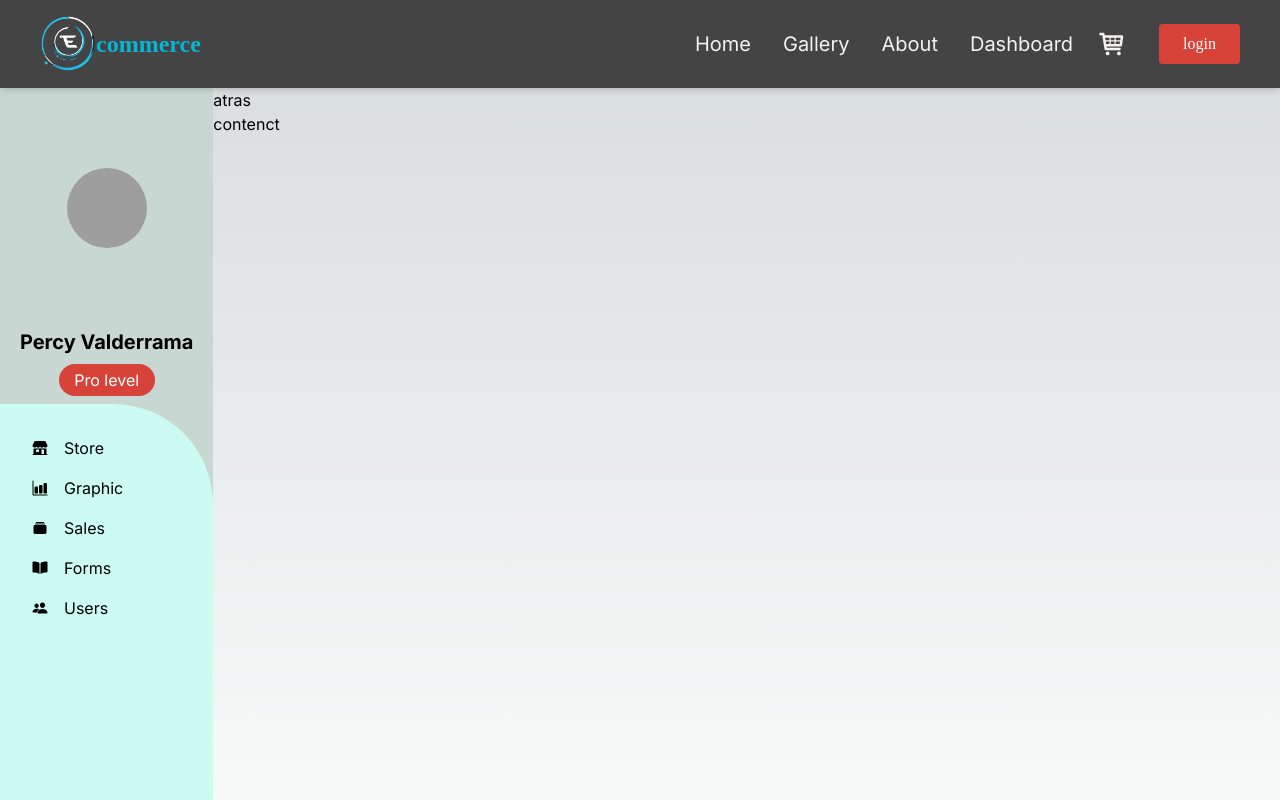
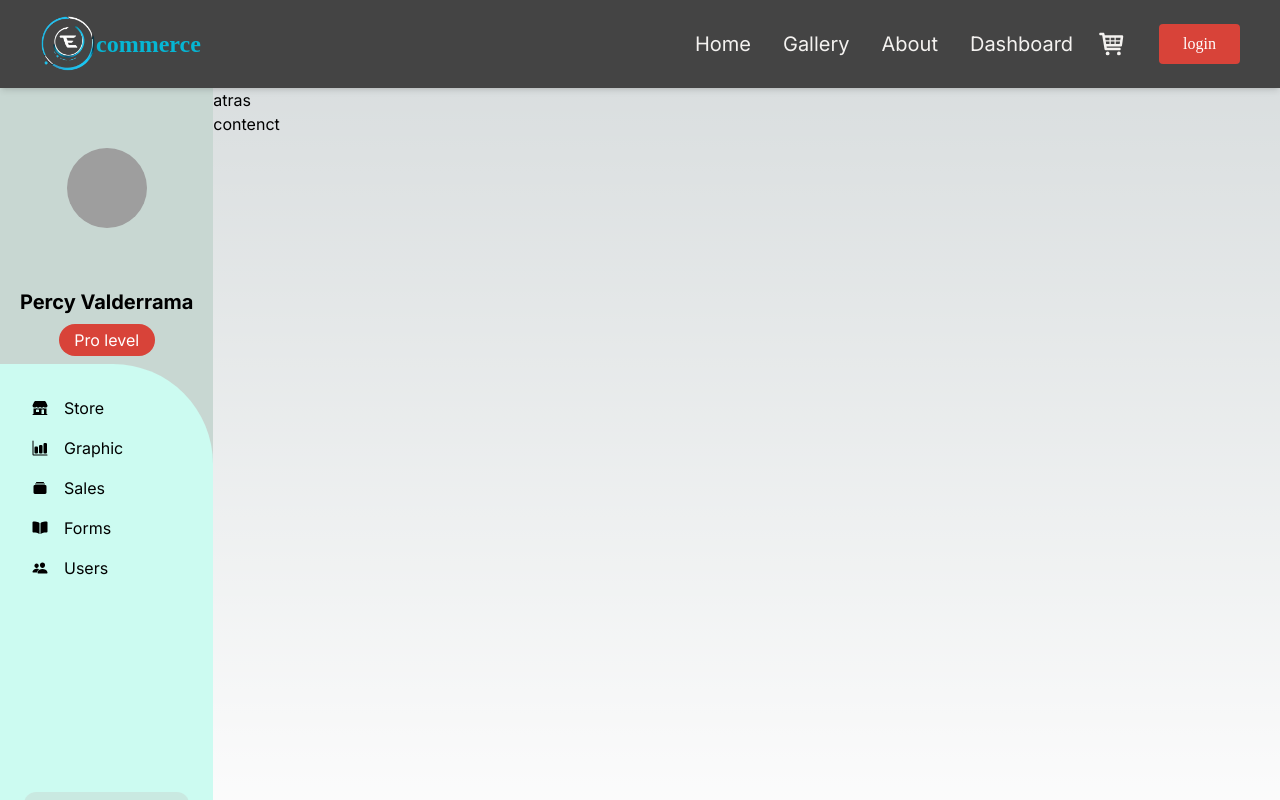
Before and after one commit to percylin33/gadget-galaxy, a Next.js app: page /dashboard in a window 1280 px wide. Shown: the top 800 px of the page. Built offline with nearby package versions, Linux system fonts and the light colour scheme; grey boxes are pictures that could not be loaded.

Commit message:
styles-hv

```diff
--- a/src/components/Sidebar.tsx
+++ b/src/components/Sidebar.tsx
@@ -8,8 +8,8 @@ function Sidebar(){
        const [showMenu, setShowMenu] = useState(true);
     return (
     <>
-    <div className={`bg-plomo h-full fixed lg:static w-[80%] md:w-[40%] lg:w-full transition-all duration-300 left-0  ${showMenu ? "bottom-0" : "-bottom-full" }`}>
-            <div className="flex flex-col items-center justify-center p-8 gap-2 h-[30vh]">
+    <div className={`bg-plomo h-screen fixed lg:static w-[80%] md:w-[40%] lg:w-full transition-all duration-300 left-0  ${showMenu ? "bottom-0" : "-bottom-full" }`}>
+            <div className="flex flex-col items-center justify-center p-8 py-4 gap-2 h-[25vh]">
                 <img src="https://www.pngall.com/wp-content/uploads/5/User-Profile-PNG-High-Quality-Image.png" alt="imagen"
                 className="w-20 h-20 object-cover rounded-full " />
             </div>
@@ -17,7 +17,7 @@ function Sidebar(){
 
             <p className="bg-rojo m-auto my-2  rounded-full py-1 px-3 text-center w-24 text-white">Pro level</p>
         {/* nav */}
-        <div className='bg-teal-100 p-6 rounded-tr-[100px] h-[70vh] flex flex-col  justify-between overflow-y-scroll gap-8'>
+        <div className='bg-teal-100 p-6 rounded-tr-[100px] h-[64vh] flex flex-col  justify-between overflow-y-scroll gap-8'>
         <nav>
             <Link href='#' className='flex items-center gap-4 py-2 px-2 rounded-xl hover:bg-plomo/50 transition-colors'>
                 <IoStorefront />Store
```
